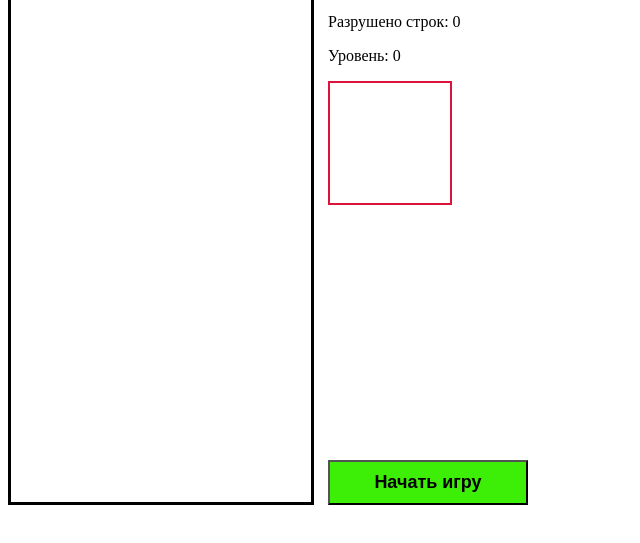
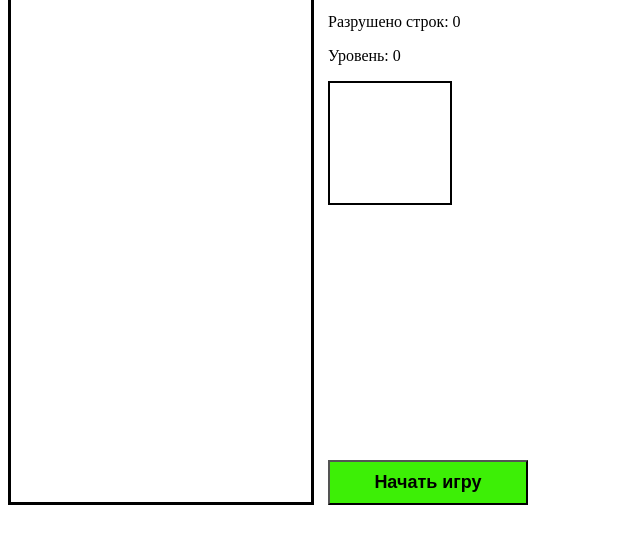
Before and after one commit to OnlySylvanas/tetris_lab_project, a plain HTML site: page index.html in a window 1280 px wide. Shown: the part 109-652 px from the top of the page, without its empty margins (0-640 px from the left). Drawn offline with Linux system fonts and the light colour scheme.

Commit message:
change next block presenter border color

```diff
--- a/style.css
+++ b/style.css
@@ -22,6 +22,6 @@
 }
 
 #next_block_presenter {
-    border: solid 2px crimson;
+    border: solid 2px black;
     margin-bottom: 16px;
 }
```
